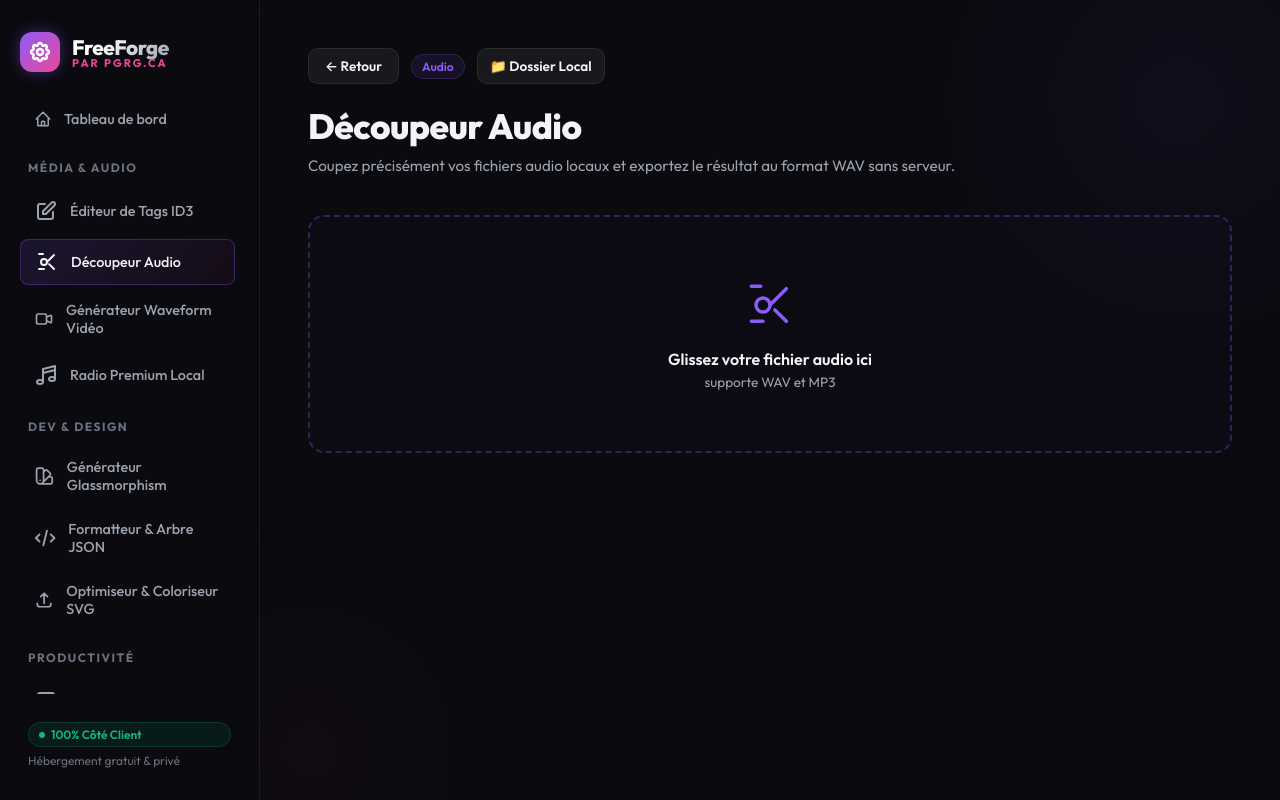
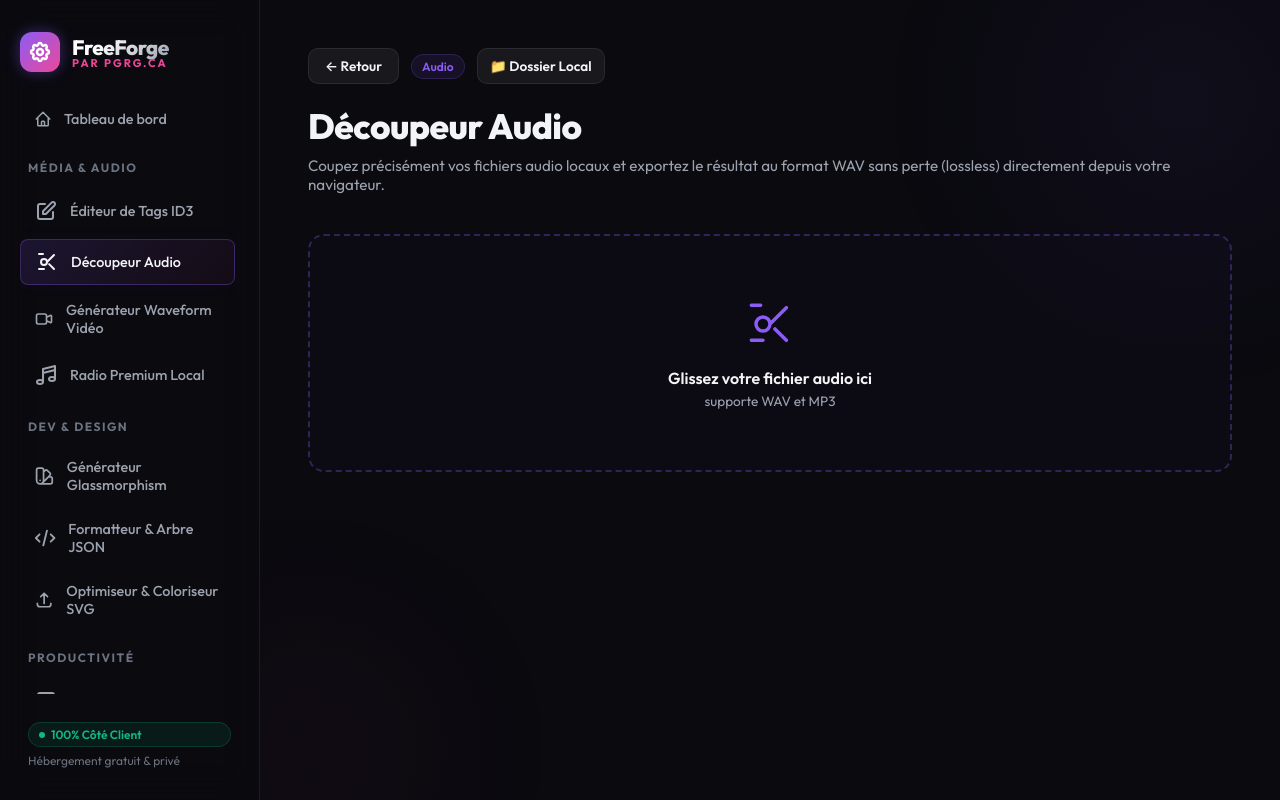
Before and after one commit to freeforgecontact-ai/freeforge, a React (Vite) app: page / in a window 1280 px wide. Both pictures are taken after a click on the button "Découpeur Audio". Built offline with nearby package versions, Linux system fonts and the light colour scheme.

Commit message:
docs: adjust explanations for AudioTrimmer and WaveformVideo

```diff
--- a/src/tools/AudioTrimmer.jsx
+++ b/src/tools/AudioTrimmer.jsx
@@ -264,7 +264,7 @@ export default function AudioTrimmer({ goBack }) {
       </div>
 
       <h1 className="page-title">Découpeur Audio</h1>
-      <p className="page-subtitle">Coupez précisément vos fichiers audio locaux et exportez le résultat au format WAV sans serveur.</p>
+      <p className="page-subtitle">Coupez précisément vos fichiers audio locaux et exportez le résultat au format WAV sans perte (lossless) directement depuis votre navigateur.</p>
 
       <div style={{ display: 'flex', flexDirection: 'column', gap: 24 }}>
         {!audioBuffer ? (
--- a/src/tools/WaveformVideo.jsx
+++ b/src/tools/WaveformVideo.jsx
@@ -218,7 +218,7 @@ export default function WaveformVideo({ goBack }) {
       </div>
 
       <h1 className="page-title">Générateur Waveform Vidéo</h1>
-      <p className="page-subtitle">Créez des vidéos musicales avec un spectre audio réactif animé, idéal pour Instagram ou TikTok, 100% hors-ligne.</p>
+      <p className="page-subtitle">Créez des vidéos musicales avec un spectre audio réactif animé au format WebM (100% hors-ligne et calculé localement par votre navigateur).</p>
 
       <div className="grid-2">
         {/* Left column: Setup parameters */}
```
